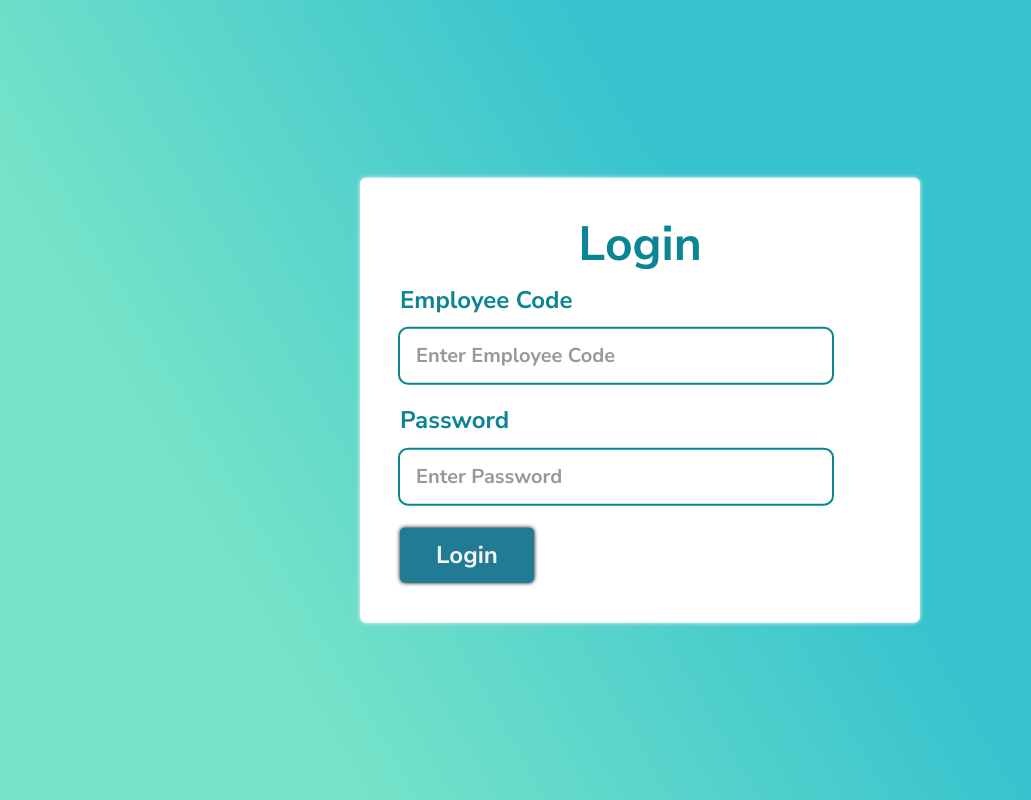
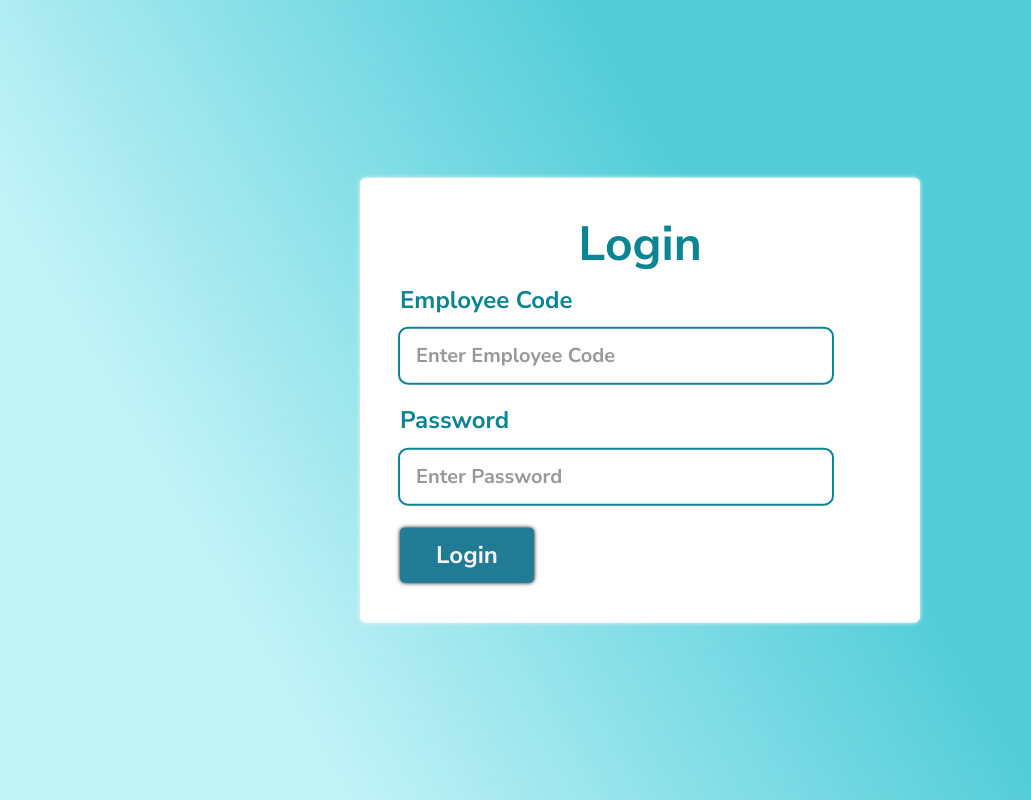
Before and after one commit to sarathme/CRM-backend-react, a React (Vite) app: page /login in a window 1280 px wide. Shown: the whole page, without its empty margins (0-1031 px from the left). Built offline with nearby package versions, Linux system fonts and the light colour scheme.

Commit message:
<Redesign> Create a container component for reusability and added some color in CSS variables

```diff
--- /dev/null
+++ b/src/components/Container.jsx
@@ -0,0 +1,7 @@
+import styles from "./Container.module.css";
+
+function Container({ children }) {
+  return <div className={styles.container}>{children}</div>;
+}
+
+export default Container;
--- /dev/null
+++ b/src/components/Container.module.css
@@ -0,0 +1,6 @@
+.container {
+  grid-area: content;
+  padding: 1em;
+  display: grid;
+  grid-template-rows: 3rem 5rem minmax(10rem 20rem) auto;
+}
--- a/src/index.css
+++ b/src/index.css
@@ -9,11 +9,13 @@
   --clr-primary-800: #088395;
   --clr-primary-700: #227b94;
   --clr-primary-600: #0b8494;
-  --clr-primary-400: #36c2ce;
-  --clr-primary-200: #77e4c8;
-  --clr-accent-200: #f5f7f8;
+  --clr-primary-400: #52cdd8;
+  --clr-primary-200: #c1f3f7;
+  --clr-accent-200: #f7f9f2;
   --clr-accent-100: #f5f5f5;
 
+  --clr-black-50: hsla(0, 0%, 0%, 0.5);
+  --clr-grey-200: hsl(0, 0%, 87%);
   --clr-black: hsl(0, 0%, 0%);
   --clr-white: #ffffff;
 
```
